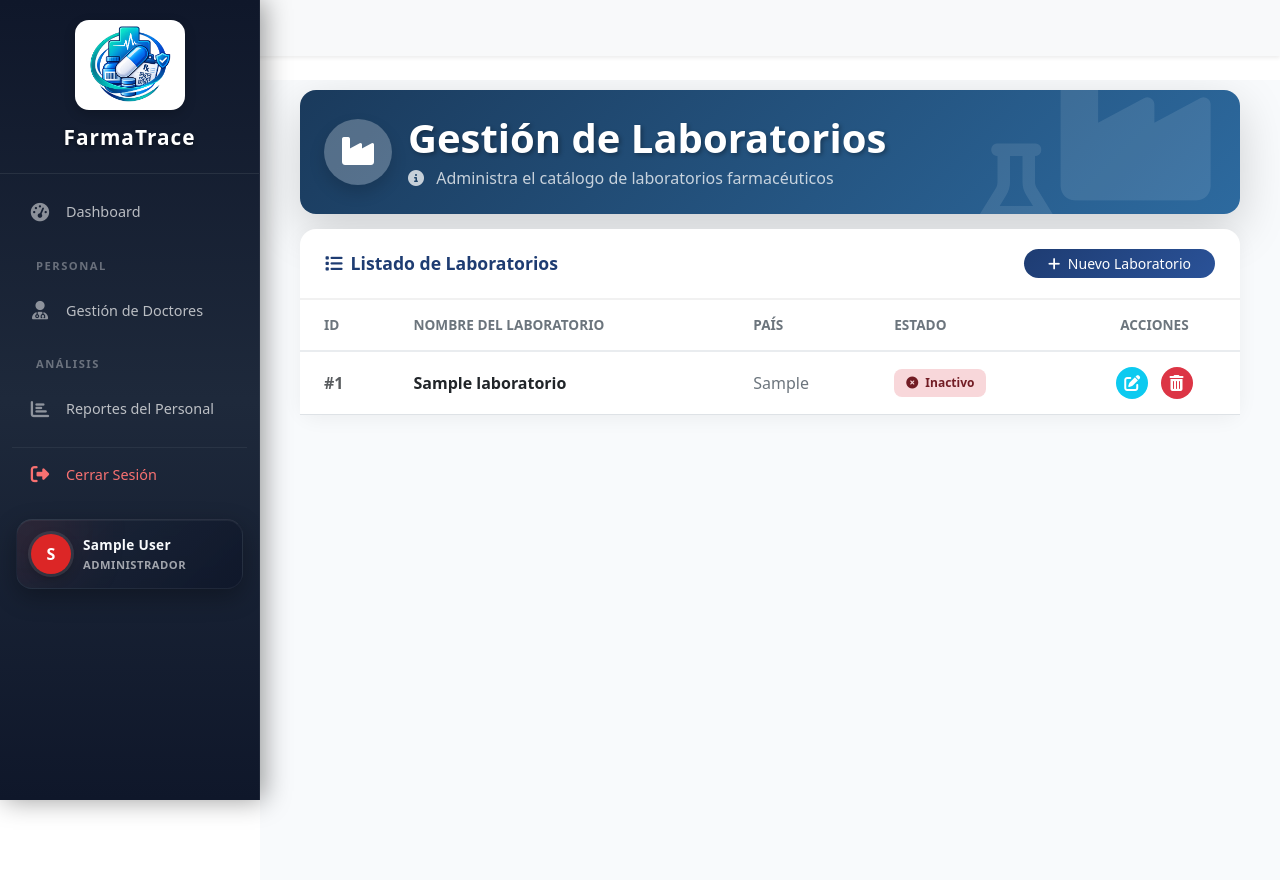
After one commit to 1901-cpu-Erika/sistema-trazabilidad-farmacia, a PHP site: page /modules/jefe_farmacia/laboratorios.php in a window 1280 px wide. The commit adds this page. Run offline with PHP 8.4, Linux system fonts and the light colour scheme; the visitor is signed in with stand-in values (Sample User, id 1); tables that the repository leaves empty or names only in its code hold one stand-in row (values such as "Sample post"); some libraries are stand-ins or nearby versions.

Commit message:
Correciones

```diff
--- a/includes/sidebar.php
+++ b/includes/sidebar.php
@@ -288,6 +288,9 @@ $nombre_rol = match($tipo_usuario) {
                     <i class="fas fa-tags"></i> Categorías
                 </a>
             </li>
+            <a href="laboratorios.php" class="nav-link">
+        <i class="fas fa-industry"></i>Laboratorios
+        </a>
             <li class="sidebar-section-title">Solicitudes</li>
             <li class="nav-item">
                 <a class="nav-link <?php echo $archivo_actual == 'solicitud_reposicion.php' ? 'active' : ''; ?>"
--- a/modules/admin/usuarios.php
+++ b/modules/admin/usuarios.php
@@ -1,6 +1,6 @@
 <?php
 if (session_status() === PHP_SESSION_NONE) {
-    session_save_path('/tmp'); // Esto es clave para Vercel
+    session_save_path('/tmp');
     session_start();
 }
 
--- /dev/null
+++ b/modules/jefe_farmacia/laboratorios.php
@@ -0,0 +1,291 @@
+<?php
+if (session_status() === PHP_SESSION_NONE) {
+    session_save_path('/tmp');
+    session_set_cookie_params([
+        'lifetime' => 0,
+        'path' => '/',
+        'secure' => true,
+        'httponly' => true,
+        'samesite' => 'Lax'
+    ]);
+    session_start();
+}
+
+require_once '../../config/database.php';
+
+if (isset($_POST['accion'])) {
+    $accion = $_POST['accion'];
+    $nombre = $conn->real_escape_string($_POST['nombre']);
+    $pais = $conn->real_escape_string($_POST['pais']);
+    $estado = isset($_POST['estado']) ? 1 : 0;
+
+    if ($accion == 'crear') {
+        $sql = "INSERT INTO laboratorios (nombre, pais, estado) VALUES ('$nombre', '$pais', $estado)";
+        if ($conn->query($sql)) {
+            $_SESSION['mensaje'] = "Laboratorio creado exitosamente";
+            $_SESSION['tipo_mensaje'] = "success";
+        } else {
+            $_SESSION['mensaje'] = "Error al crear el laboratorio";
+            $_SESSION['tipo_mensaje'] = "error";
+        }
+    } elseif ($accion == 'editar') {
+        $id = intval($_POST['id']);
+        $sql = "UPDATE laboratorios SET nombre = '$nombre', pais = '$pais', estado = $estado WHERE id = $id";
+        if ($conn->query($sql)) {
+            $_SESSION['mensaje'] = "Laboratorio actualizado exitosamente";
+            $_SESSION['tipo_mensaje'] = "success";
+        } else {
+            $_SESSION['mensaje'] = "Error al actualizar el laboratorio";
+            $_SESSION['tipo_mensaje'] = "error";
+        }
+    }
+
+    header("Location: laboratorios.php");
+    exit();
+}
+
+if (isset($_GET['eliminar'])) {
+    $id = intval($_GET['eliminar']);
+    $sql = "DELETE FROM laboratorios WHERE id = $id";
+    if ($conn->query($sql)) {
+        $_SESSION['mensaje'] = "Laboratorio eliminado exitosamente";
+        $_SESSION['tipo_mensaje'] = "success";
+    } else {
+        $_SESSION['mensaje'] = "Error al eliminar. Verifique si tiene medicamentos asociados.";
+        $_SESSION['tipo_mensaje'] = "error";
+    }
+    header("Location: laboratorios.php");
+    exit();
+}
+
+$titulo_pagina = "Gestión de Laboratorios - Farmacia";
+require_once '../../includes/header.php';
+require_once '../../includes/sidebar.php';
+
+$laboratorios = $conn->query("SELECT * FROM laboratorios ORDER BY nombre ASC");
+?>
+
+<style>
+    .main-content { padding-top: 0 !important; }
+    .banner-container { margin-top: 10px; margin-bottom: 15px; padding: 0 20px; }
+    .dashboard-container { padding: 0 20px 20px 20px; margin-top: 0; }
+
+    .custom-card {
+        border: none;
+        border-radius: 16px;
+        box-shadow: 0 4px 20px rgba(0,0,0,0.05);
+        background: #fff;
+    }
+
+    .custom-card-header {
+        background: transparent;
+        border-bottom: 2px solid #f1f1f1;
+        padding: 20px 25px;
+        font-weight: 700;
+        font-size: 1.1rem;
+        color: #1e3c72;
+    }
+
+    .table thead th {
+        font-size: 0.85rem;
+        text-transform: uppercase;
+        color: #6c757d;
+        border-bottom: 2px solid #e9ecef;
+        padding: 15px 20px;
+    }
+    .table tbody td {
+        padding: 15px 20px;
+    }
+
+    .table tbody tr:hover {
+        background: #f8f9fa;
+    }
+
+    .btn-gradient-blue { background: linear-gradient(135deg, #1e3c72, #2a5298); color: #fff; border: none; }
+    .btn-gradient-blue:hover { color: #fff; opacity: 0.9; transform: translateY(-2px); box-shadow: 0 4px 12px rgba(30,60,114,0.4); }
+
+    .badge-soft-success { background: #d4edda; color: #155724; padding: 8px 12px; border-radius: 8px; font-weight: 600; }
+    .badge-soft-danger { background: #f8d7da; color: #721c24; padding: 8px 12px; border-radius: 8px; font-weight: 600; }
+
+    .btn-action-edit { background: #0dcaf0; color: white; border: none; border-radius: 50%; width: 32px; height: 32px; display: inline-flex; align-items: center; justify-content: center; transition: all 0.2s; }
+    .btn-action-delete { background: #dc3545; color: white; border: none; border-radius: 50%; width: 32px; height: 32px; display: inline-flex; align-items: center; justify-content: center; transition: all 0.2s; }
+    .btn-action-edit:hover { background: #0bacce; color: white; transform: scale(1.1); }
+    .btn-action-delete:hover { background: #c82333; color: white; transform: scale(1.1); }
+</style>
+
+<div class="container-fluid banner-container">
+    <div class="card border-0 shadow-lg rounded-4 overflow-hidden position-relative"
+         style="background: linear-gradient(135deg, #1a3a5c 0%, #2d6a9f 100%);">
+        <i class="fas fa-industry position-absolute" style="font-size: 150px; right: 20px; top: -30px; opacity: 0.1; color: white;"></i>
+        <i class="fas fa-flask position-absolute" style="font-size: 100px; right: 180px; bottom: -30px; opacity: 0.1; color: white;"></i>
+
+        <div class="card-body p-4 text-white position-relative">
+            <div class="d-flex align-items-center">
+                <div class="rounded-circle bg-white bg-opacity-25 p-3 me-3 shadow">
+                    <i class="fas fa-industry fa-2x text-white"></i>
+                </div>
+                <div>
+                    <h2 class="display-6 fw-bold mb-1" style="text-shadow: 2px 2px 4px rgba(0,0,0,0.3);">
+                        Gestión de Laboratorios
+                    </h2>
+                    <p class="mb-0 opacity-75">
+                        <i class="fas fa-info-circle me-2"></i>
+                        Administra el catálogo de laboratorios farmacéuticos
+                    </p>
+                </div>
+            </div>
+        </div>
+    </div>
+</div>
+
+<div class="container-fluid dashboard-container fade-in">
+    <div class="row">
+        <div class="col-12">
+            <div class="card custom-card h-100">
+                <div class="card-header custom-card-header d-flex justify-content-between align-items-center">
+                    <span><i class="fas fa-list me-2" style="color: #1e3c72;"></i>Listado de Laboratorios</span>
+                    <button class="btn btn-gradient-blue btn-sm rounded-pill px-4" data-bs-toggle="modal" data-bs-target="#modalLaboratorio" onclick="prepararCrear()">
+                        <i class="fas fa-plus me-1"></i> Nuevo Laboratorio
+                    </button>
+                </div>
+                <div class="card-body p-0">
+                    <div class="table-responsive">
+                        <table class="table table-hover align-middle mb-0">
+                            <thead>
+                                <tr>
+                                    <th class="ps-4">ID</th>
+                                    <th>Nombre del Laboratorio</th>
+                                    <th>País</th>
+                                    <th>Estado</th>
+                                    <th class="text-center">Acciones</th>
+                                </tr>
+                            </thead>
+                            <tbody>
+                                <?php if($laboratorios->num_rows > 0): ?>
+                                    <?php while($lab = $laboratorios->fetch_assoc()): ?>
+                                    <tr>
+                                        <td class="ps-4 fw-bold text-muted">#<?php echo $lab['id']; ?></td>
+                                        <td class="fw-bold text-dark"><?php echo $lab['nombre']; ?></td>
+                                        <td class="text-secondary"><?php echo !empty($lab['pais']) ? $lab['pais'] : 'No especificado'; ?></td>
+                                        <td>
+                                            <?php if($lab['estado'] == 1): ?>
+                                                <span class="badge badge-soft-success"><i class="fas fa-check-circle me-1"></i> Activo</span>
+                                            <?php else: ?>
+                                                <span class="badge badge-soft-danger"><i class="fas fa-times-circle me-1"></i> Inactivo</span>
+                                            <?php endif; ?>
+                                        </td>
+                                        <td class="text-center">
+                                            <button class="btn btn-action-edit me-2" onclick="prepararEditar(<?php echo $lab['id']; ?>, '<?php echo addslashes($lab['nombre']); ?>', '<?php echo addslashes($lab['pais']); ?>', <?php echo $lab['estado']; ?>)">
+                                                <i class="fas fa-edit"></i>
+                                            </button>
+                                            <button class="btn btn-action-delete" onclick="confirmarEliminar(<?php echo $lab['id']; ?>)">
+                                                <i class="fas fa-trash-alt"></i>
+                                            </button>
+                                        </td>
+                                    </tr>
+                                    <?php endwhile; ?>
+                                <?php else: ?>
+                                    <tr>
+                                        <td colspan="5" class="text-center py-5 text-muted">
+                                            <i class="fas fa-industry fa-3x mb-3 text-light"></i>
+                                            <p>No hay laboratorios registrados.</p>
+                                        </td>
+                                    </tr>
+                                <?php endif; ?>
+                            </tbody>
+                        </table>
+                    </div>
+                </div>
+            </div>
+        </div>
+    </div>
+</div>
+
+<div class="modal fade" id="modalLaboratorio" tabindex="-1" aria-hidden="true">
+    <div class="modal-dialog modal-dialog-centered">
+        <div class="modal-content border-0 shadow-lg" style="border-radius: 16px; overflow: hidden;">
+            <div class="modal-header border-0" style="background: linear-gradient(135deg, #1e3c72 0%, #2a5298 100%);">
+                <h5 class="modal-title text-white fw-bold" id="modalTitle">Nuevo Laboratorio</h5>
+                <button type="button" class="btn-close btn-close-white" data-bs-dismiss="modal" aria-label="Close"></button>
+            </div>
+            <form action="laboratorios.php" method="POST">
+                <div class="modal-body p-4">
+                    <input type="hidden" name="accion" id="accion" value="crear">
+                    <input type="hidden" name="id" id="lab_id" value="">
+
+                    <div class="mb-3">
+                        <label class="form-label fw-bold text-muted small">Nombre del Laboratorio</label>
+                        <input type="text" class="form-control" name="nombre" id="lab_nombre" required placeholder="Ej. Bayer, Genfar, etc.">
+                    </div>
+
+                    <div class="mb-3">
+                        <label class="form-label fw-bold text-muted small">País</label>
+                        <input type="text" class="form-control" name="pais" id="lab_pais" placeholder="Ej. Alemania, EE.UU., etc.">
+                    </div>
+
+                    <div class="form-check form-switch mt-4">
+                        <input class="form-check-input" type="checkbox" name="estado" id="lab_estado" checked>
+                        <label class="form-check-label fw-bold text-muted" for="lab_estado">Laboratorio Activo</label>
+                    </div>
+                </div>
+                <div class="modal-footer border-0 bg-light">
+                    <button type="button" class="btn btn-secondary rounded-pill px-4" data-bs-dismiss="modal">Cancelar</button>
+                    <button type="submit" class="btn btn-gradient-blue rounded-pill px-4">Guardar</button>
+                </div>
+            </form>
+        </div>
+    </div>
+</div>
+
+<script src="https://cdn.jsdelivr.net/npm/sweetalert2@11"></script>
+<script>
+<?php if(isset($_SESSION['mensaje'])): ?>
+    Swal.fire({
+        icon: '<?php echo $_SESSION['tipo_mensaje']; ?>',
+        title: '<?php echo $_SESSION['tipo_mensaje'] == 'success' ? '¡Éxito!' : 'Error'; ?>',
+        text: '<?php echo $_SESSION['mensaje']; ?>',
+        confirmButtonColor: '#1e3c72'
+    });
+    <?php unset($_SESSION['mensaje']); unset($_SESSION['tipo_mensaje']); ?>
+<?php endif; ?>
+
+function prepararCrear() {
+    document.getElementById('modalTitle').innerText = 'Nuevo Laboratorio';
+    document.getElementById('accion').value = 'crear';
+    document.getElementById('lab_id').value = '';
+    document.getElementById('lab_nombre').value = '';
+    document.getElementById('lab_pais').value = '';
+    document.getElementById('lab_estado').checked = true;
+}
+
+function prepararEditar(id, nombre, pais, estado) {
+    document.getElementById('modalTitle').innerText = 'Editar Laboratorio';
+    document.getElementById('accion').value = 'editar';
+    document.getElementById('lab_id').value = id;
+    document.getElementById('lab_nombre').value = nombre;
+    document.getElementById('lab_pais').value = pais;
+    document.getElementById('lab_estado').checked = estado == 1;
+
+    var myModal = new bootstrap.Modal(document.getElementById('modalLaboratorio'));
+    myModal.show();
+}
+
+function confirmarEliminar(id) {
+    Swal.fire({
+        title: '¿Estás seguro?',
+        text: "Esta acción no se puede revertir.",
+        icon: 'warning',
+        showCancelButton: true,
+        confirmButtonColor: '#dc3545',
+        cancelButtonColor: '#6c757d',
+        confirmButtonText: 'Sí, eliminar',
+        cancelButtonText: 'Cancelar'
+    }).then((result) => {
+        if (result.isConfirmed) {
+            window.location.href = 'laboratorios.php?eliminar=' + id;
+        }
+    });
+}
+</script>
+
+<?php require_once '../../includes/footer.php'; ?>
```
Also changed, not shown: modules/jefe_farmacia/dashboard.php (+11 -34 lines).
